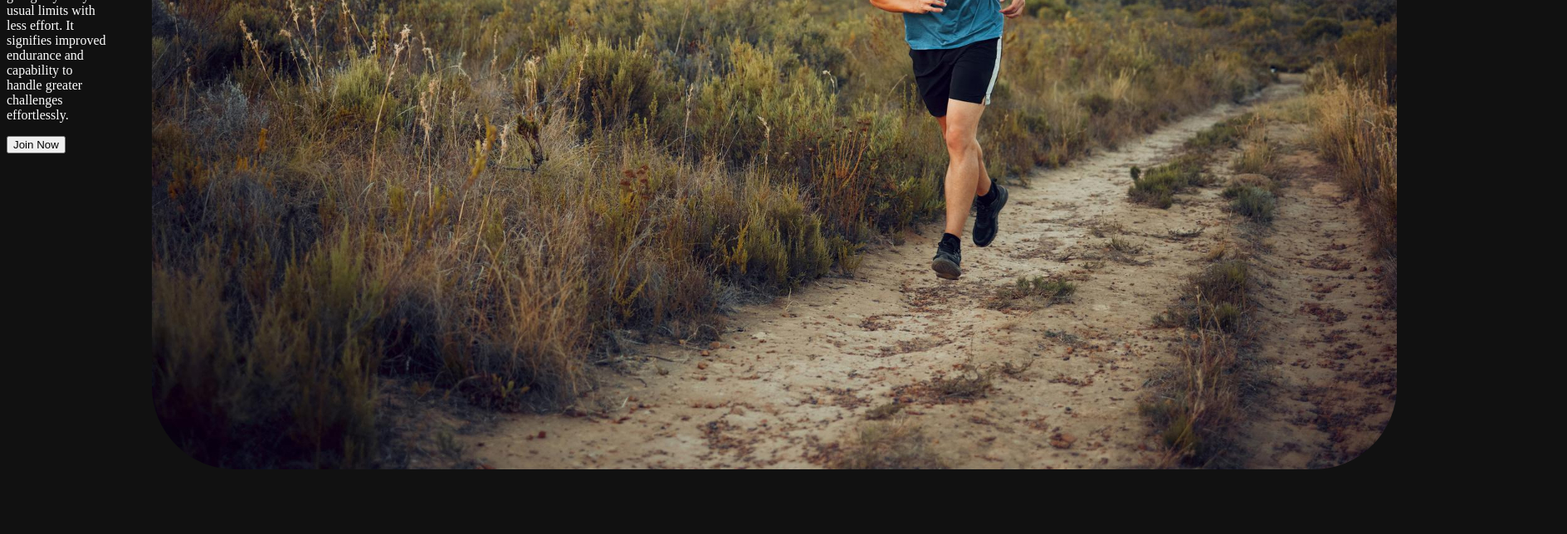
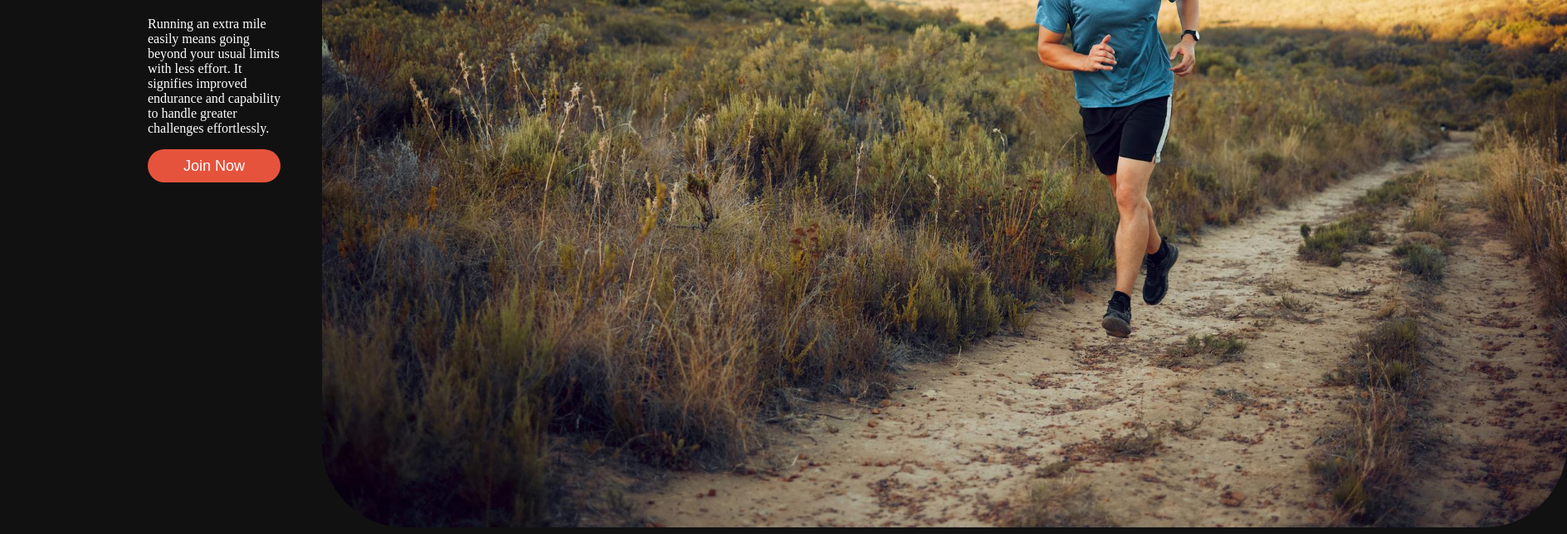
Before and after one commit to Rezuan17/web-dev-second-project, a plain HTML site: page index.html in a window 1280 px wide. Shown: the part 1761-2405 px from the top of the page at 83% size, 1888 px wide, since content can reach past the window. Before the commit the page ends 2335 px from the top, so only its background shows below. Drawn offline with Linux system fonts and the light colour scheme.

Commit message:
added the new feature

```diff
--- a/styles/project.css
+++ b/styles/project.css
@@ -118,9 +118,23 @@ font-style: oblique;
 .Run-container{
     display: flex;
    color: #FFFFFF;
+   margin-left: 120px;
+   margin-top: 70px;
 }
 .run-head{
     font-weight: 600px;
     font-size: 3rem;
     counter-reset: skyblue;
 }
+.btn-run{
+    background-color: #E6533C;
+    color: #FFFFFF;
+    width: 160px;
+     height: 40px;
+    font-size: 1.125rem;
+    border-radius: 20px;
+    border-style: none;
+}
+.run-content{
+    margin-left: 50px;
+}
```
